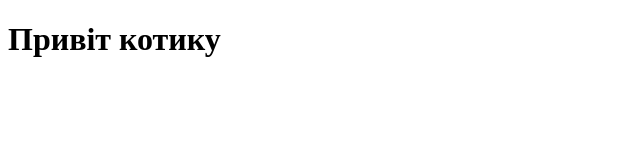
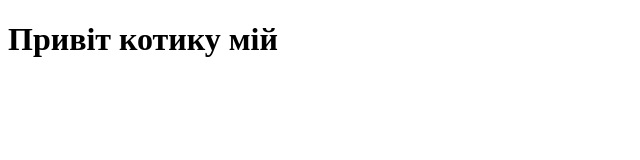
Before and after one commit to ValeriyMaestro/tutorial, a plain HTML site: page index.html in a window 1280 px wide. Shown: the whole page, without its empty margins (0-640 px from the left). Drawn offline with Linux system fonts and the light colour scheme.

Commit message:
Update index.html

```diff
--- a/index.html
+++ b/index.html
@@ -7,6 +7,6 @@
     <title>Document</title>
 </head>
 <body>
-    <h1>Привіт котику</h1>
+    <h1>Привіт котику мій</h1>
 </body>
 </html>
```
